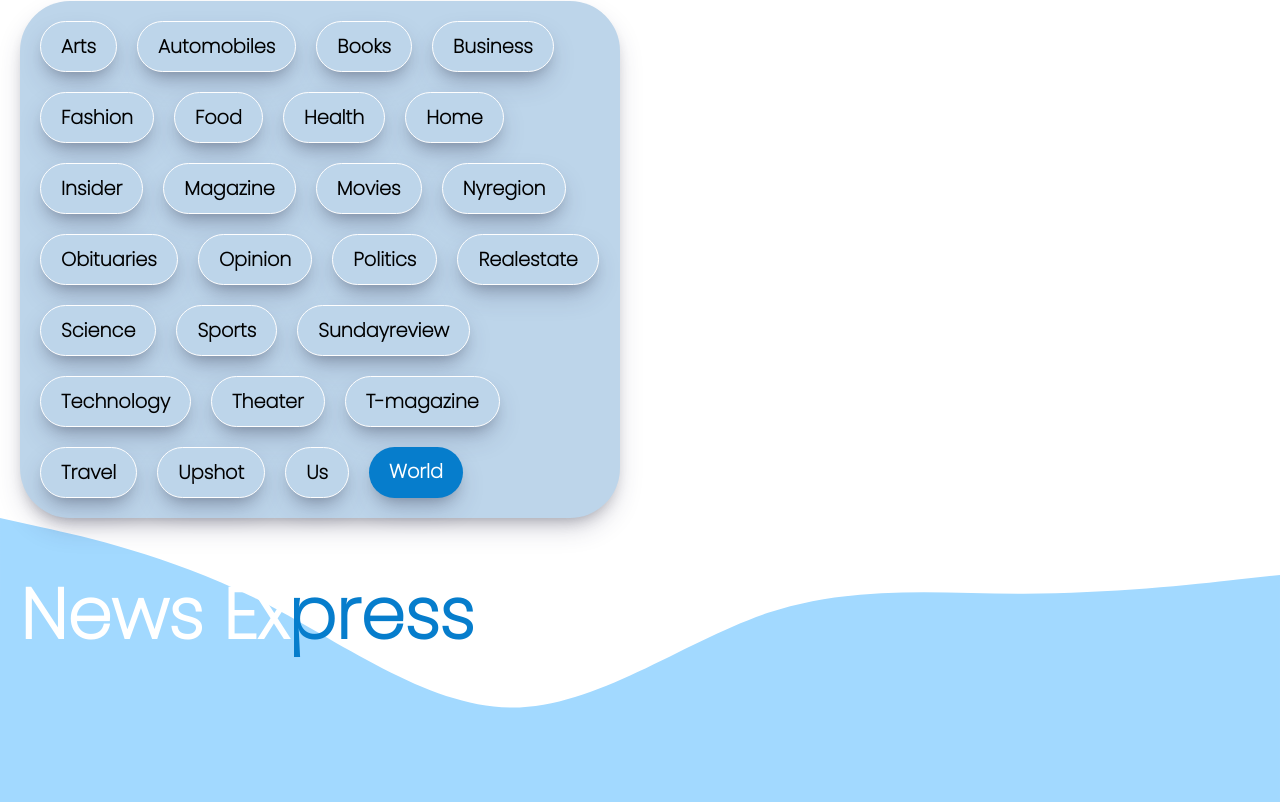
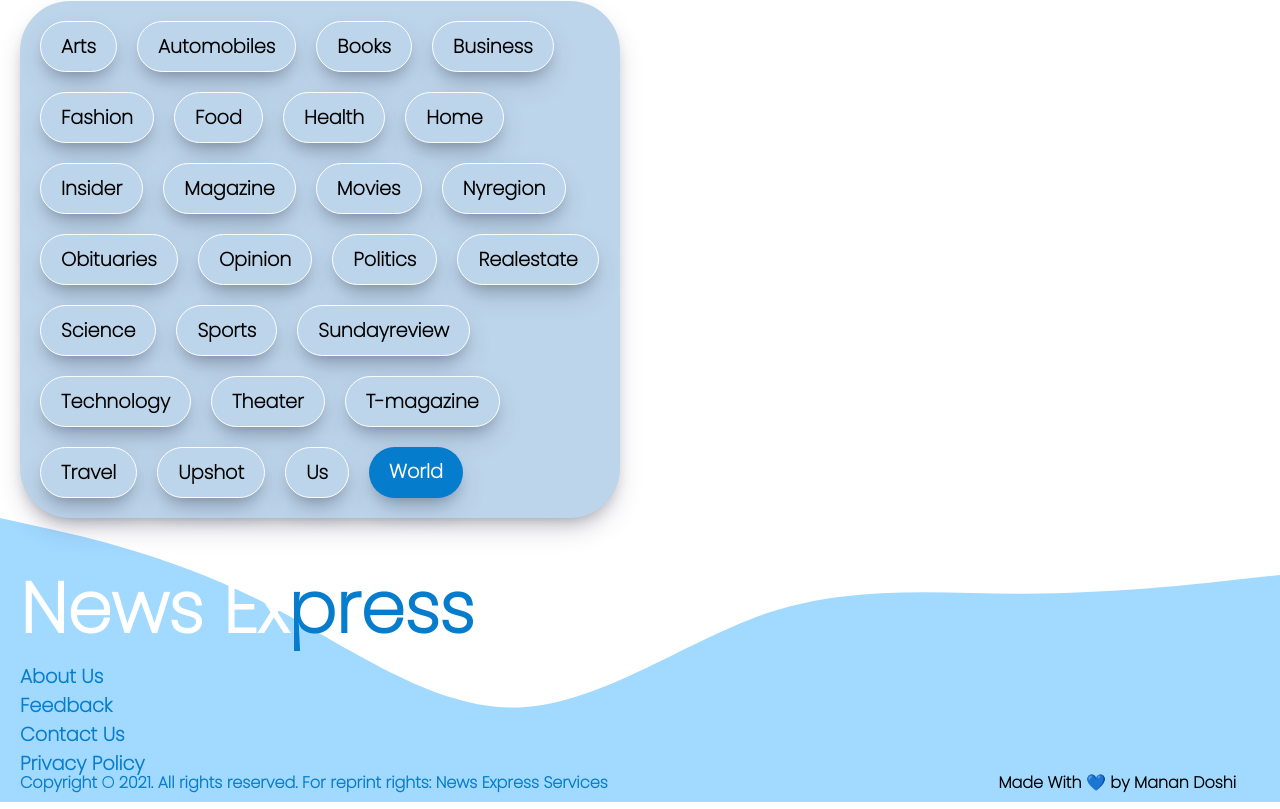
Before and after one commit to MananDoshi1301/News-App-React-Redux, a React (Create React App) app: page / in a window 1280 px wide. Shown: the part 929-1738 px from the top of the page. Built offline with nearby package versions, Linux system fonts and the light colour scheme; no server answers.

Commit message:
Footer configured!

```diff
--- a/src/Footer/Footer.css
+++ b/src/Footer/Footer.css
@@ -1,12 +1,15 @@
 .footer{
     position: relative;
     font-family: 'Poppins';
+    margin: 0;
+    padding: 0;
 }
 
 .footer_container{
     position: absolute;
-    top: 15%;
+    top: 13%;
     margin:0 20px;
+    padding: 0;
 }
 
 .footer_container_title{
@@ -19,9 +22,38 @@
     color: #067dcc;
 }
 
+.footer_listItem{
+    font-size: 1.2rem;
+    font-weight: 600;
+    cursor: pointer;
+    color: #067dcc;
+}
+
 .footer_wavesvg{
     position: relative;
     bottom: 0;
+    padding: 0;
+    margin: 0;
+    bottom: 0;
+    /* height: 100%; */
+    z-index: -1;
+    background-size: contain;
+    background-repeat: no-repeat;
+}
 
-    z-index: -1;
+.footer_baseFooter{
+    position: absolute;
+    bottom: 5%;
+
+    display: flex;
+    justify-content: space-between;
+
+    width: 95%;
+    margin:0 20px 0 20px;
+
+    font-weight: 600;
 }
+
+.footer_baseFooter_copyRight{
+    color: #067dcc;
+}
--- a/src/Footer/Footer.js
+++ b/src/Footer/Footer.js
@@ -6,8 +6,14 @@ const Footer = () => {
     <div className='footer'>
       <div className='footer_container'>
         <h1 className='footer_container_title'>
-          News Ex<span className="footer_container_title_diffCol">press</span>
+          News Ex<span className='footer_container_title_diffCol'>press</span>
         </h1>
+        <ul className='footer_list'>
+          <li className='footer_listItem'>About Us</li>
+          <li className='footer_listItem'>Feedback</li>
+          <li className='footer_listItem'>Contact Us</li>
+          <li className='footer_listItem'>Privacy Policy</li>
+        </ul>
       </div>
       <svg
         xmlns='http://www.w3.org/2000/svg'
@@ -20,6 +26,20 @@ const Footer = () => {
           d='M0,0L48,10.7C96,21,192,43,288,90.7C384,139,480,213,576,213.3C672,213,768,139,864,106.7C960,75,1056,85,1152,85.3C1248,85,1344,75,1392,69.3L1440,64L1440,320L1392,320C1344,320,1248,320,1152,320C1056,320,960,320,864,320C768,320,672,320,576,320C480,320,384,320,288,320C192,320,96,320,48,320L0,320Z'
         ></path>
       </svg>
+
+      {/* <svg xmlns='http://www.w3.org/2000/svg' viewBox='0 0 1440 320'
+        className='footer_wavesvg'
+      >
+        <path
+          fill='#a2d9ff'
+          fill-opacity='1'
+          d='M0,32L48,64C96,96,192,160,288,170.7C384,181,480,139,576,106.7C672,75,768,53,864,64C960,75,1056,117,1152,138.7C1248,160,1344,160,1392,160L1440,160L1440,320L1392,320C1344,320,1248,320,1152,320C1056,320,960,320,864,320C768,320,672,320,576,320C480,320,384,320,288,320C192,320,96,320,48,320L0,320Z'
+        ></path>
+      </svg> */}
+      <div className="footer_baseFooter">
+        <span className="footer_baseFooter_copyRight">Copyright &copy; 2021. All rights reserved. For reprint rights: News Express Services</span>
+        <span>Made With &#128153; by Manan Doshi</span>
+      </div>
     </div>
   );
 };
```
